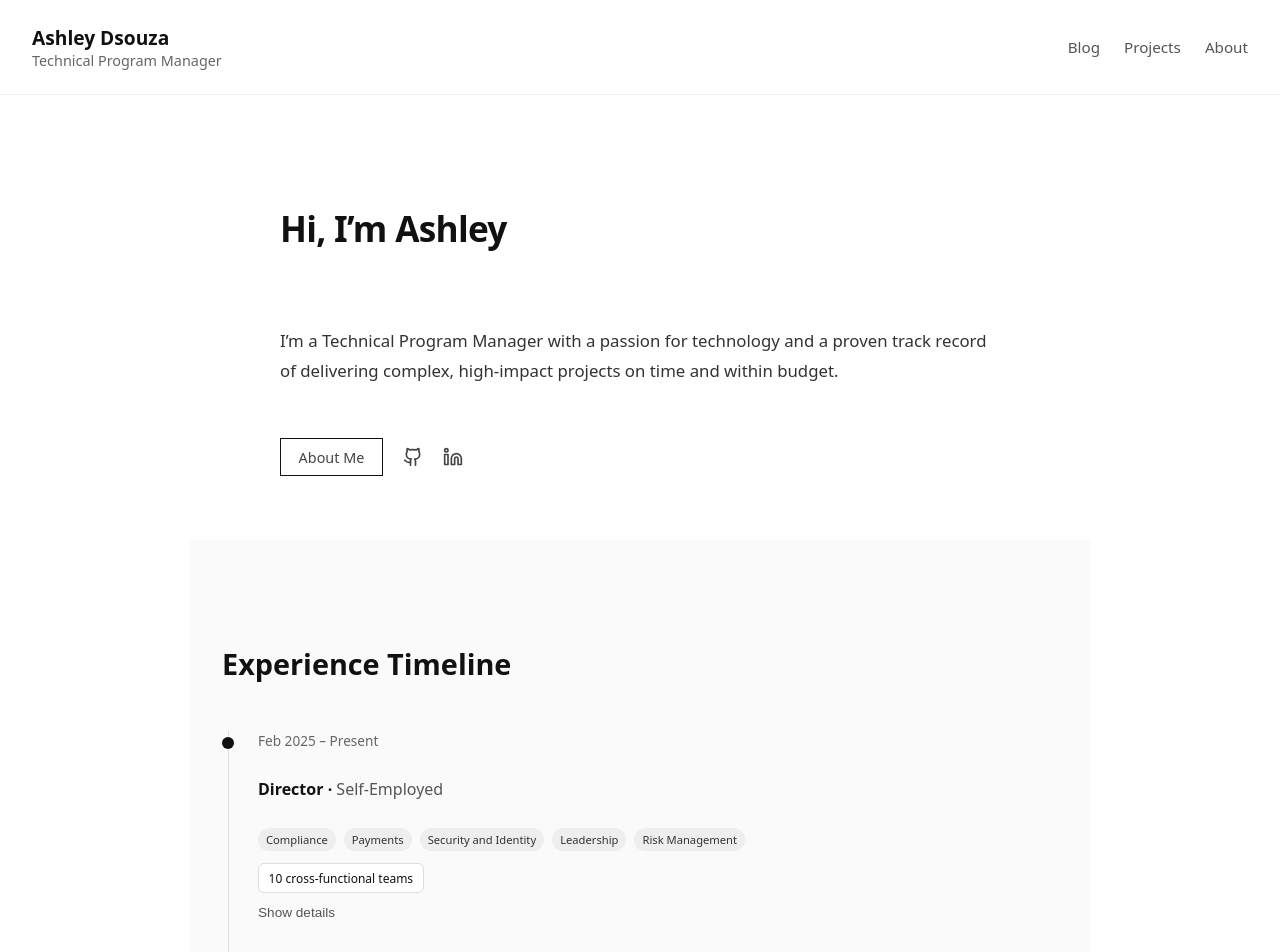
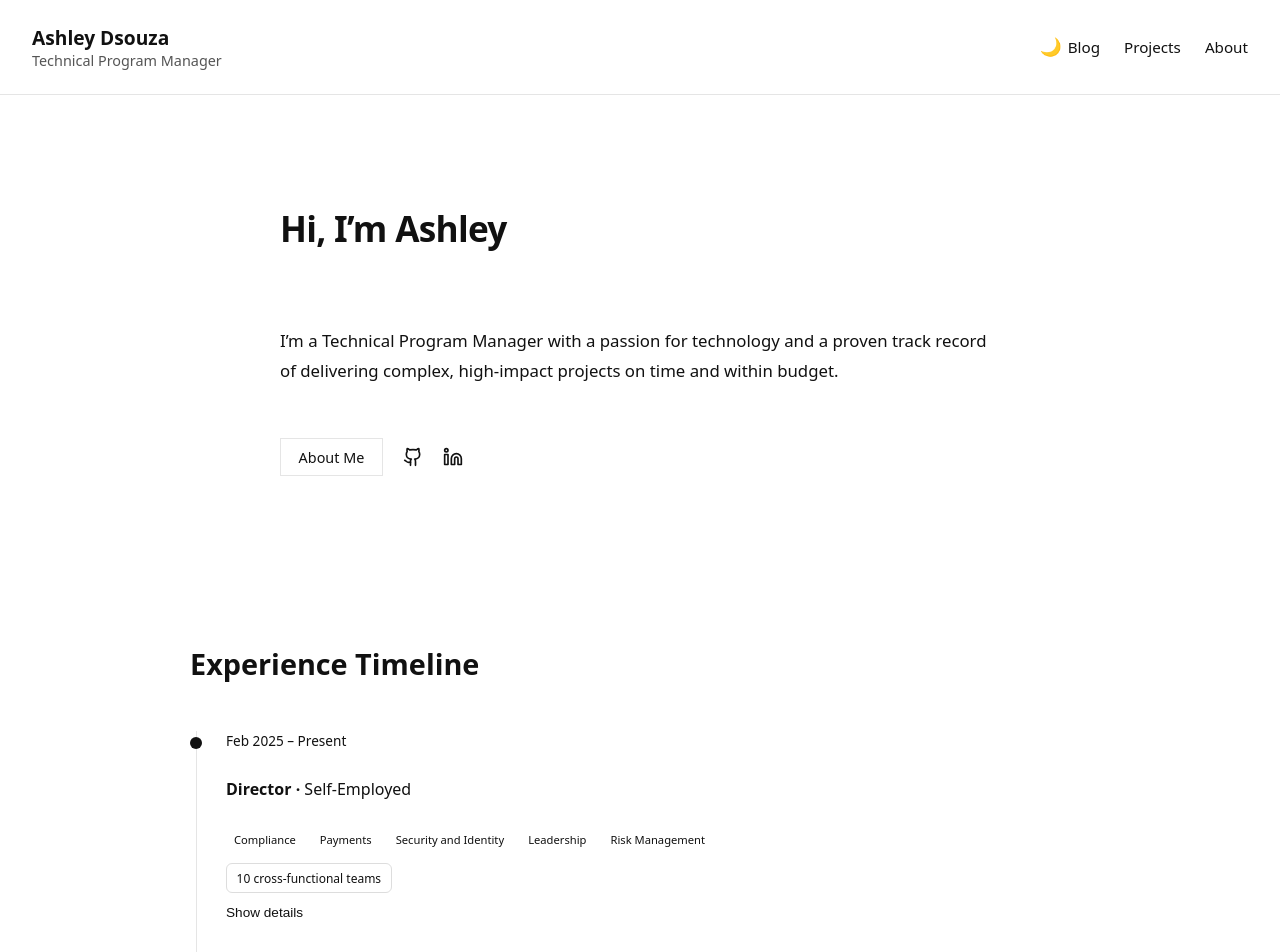
Before and after one commit to ashleybdsouza/ashleybdsouza.github.io, a React (Vite) app: page / in a window 1280 px wide. Shown: the top 952 px of the page. Built offline with nearby package versions, Linux system fonts and the light colour scheme.

Commit message:
Dark Mode

```diff
--- a/src/App.jsx
+++ b/src/App.jsx
@@ -4,13 +4,12 @@ import Landing from "./pages/Landing";
 import About from "./pages/About";
 import Blog from "./pages/Blog";
 import Projects from "./pages/Projects";
-
 function App() {
   return (
     <BrowserRouter>
       <Header />
 
-      <main style={{ maxWidth: "900px", margin: "0 auto" }}>
+      <main style={{ maxWidth: "max", margin: "0 auto" }}>
         <Routes>
           <Route path="/" element={<Landing />} />
           <Route path="/about" element={<About />} />
--- a/src/components/Header.css
+++ b/src/components/Header.css
@@ -1,12 +1,13 @@
-/* General header */
 .site-header {
   display: flex;
-  justify-content: space-between;
+  justify-content: flex-start;
   align-items: center;
   padding: 1.5rem 2rem;
-  border-bottom: 1px solid #eee;
+  background: var(--bg);
+  color: var(--text-primary);
+  border-bottom: 1px solid var(--border);
   position: relative;
-  z-index: 100; /* header always on top */
+  z-index: 100;
 }
 
 .header-left {
@@ -17,62 +18,40 @@
 .header-left .name {
   font-size: 1.2rem;
   font-weight: 600;
-  color: #111;
+  color: var(--text-primary);
   text-decoration: none;
 }
 
 .header-left .subtitle {
   font-size: 0.9rem;
-  color: #666;
+  color: var(--text-secondary);
 }
 
-/* Nav links */
 .site-header nav {
   display: flex;
   gap: 1.5rem;
-  transition: transform 0.3s ease, opacity 0.3s ease;
 }
 
 .site-header nav a {
   text-decoration: none;
-  color: #555;
+  color: var(--text-primary);
   font-size: 0.95rem;
 }
 
-.site-header nav a.active {
-  color: #111;
-  font-weight: 500;
-}
-
-/* Hamburger */
 .menu-toggle {
   display: none;
   font-size: 1.5rem;
   cursor: pointer;
-  z-index: 101; /* above overlay */
-}
-
-/* Overlay */
-.nav-overlay {
-  display: none;
+  z-index: 101;
 }
 
 .nav-overlay.show {
-  display: block;
   position: fixed;
-  top: 0;
-  left: 0;
-  width: 100%;
-  height: 100%;
-  background: rgba(0, 0, 0, 0.4); /* semi-transparent */
-  z-index: 100; /* below nav but above page content */
+  inset: 0;
+  background: rgba(0, 0, 0, 0.4);
+  z-index: 100;
 }
 
-nav a:hover {
-  color: #111;
-}
-
-/* Mobile styles */
 @media (max-width: 768px) {
   nav {
     position: fixed;
@@ -80,14 +59,13 @@ nav a:hover {
     right: 0;
     height: 100vh;
     width: 250px;
-    background-color: #fff;
+    background-color: var(--bg);
     flex-direction: column;
-    gap: 1rem;
     padding: 3rem 1.5rem;
     transform: translateX(100%);
     opacity: 0;
     pointer-events: none;
-    z-index: 101; /* above overlay */
+    z-index: 101;
   }
 
   nav.show {
@@ -100,3 +78,12 @@ nav a:hover {
     display: block;
   }
 }
+
+.theme-toggle {
+  background: none;
+  border: none;
+  font-size: 1.1rem;
+  cursor: pointer;
+  color: var(--text-primary);
+  margin-left: auto
+}
--- a/src/components/Header.jsx
+++ b/src/components/Header.jsx
@@ -1,7 +1,6 @@
-import { useState } from "react";
+import { useEffect, useState } from "react";
 import { NavLink } from "react-router-dom";
 import { useLocation } from "react-router-dom";
-import { useEffect } from "react";
 import './Header.css';
 
 
@@ -15,6 +14,17 @@ export default function Header() {
       setMenuOpen(false);
   }, [location.pathname]);
 
+  /*Dark Mode*/
+  const [darkMode, setDarkMode] = useState(() => {
+    const saved = localStorage.getItem("theme");
+    if (saved) return saved === "dark";
+      return window.matchMedia("(prefers-color-scheme: dark)").matches;
+  });
+
+useEffect(() => {
+  document.body.classList.toggle("dark", darkMode);
+  localStorage.setItem("theme", darkMode ? "dark" : "light");
+}, [darkMode]);
   return (
     <>
       {/* Overlay */}
@@ -30,6 +40,13 @@ export default function Header() {
           </NavLink>
           <div className="subtitle">Technical Program Manager</div>
         </div>
+        <button
+          className="theme-toggle"
+          onClick={() => setDarkMode(!darkMode)}
+          aria-label="Toggle dark mode"
+        >
+          {darkMode ? "☀️" : "🌙"}
+        </button>
 
         <button
           className="menu-toggle"
--- a/src/main.jsx
+++ b/src/main.jsx
@@ -2,6 +2,8 @@ import React from "react";
 import ReactDOM from "react-dom/client";
 import App from "./App";
 import "./index.css";
+import "./styles/theme.css";
+
 
 const redirect = sessionStorage.redirect;
 delete sessionStorage.redirect;
--- a/src/pages/Landing.jsx
+++ b/src/pages/Landing.jsx
@@ -8,8 +8,7 @@ export default function Landing() {
     <main>
       <AboutSection />
       <TimelineSection />
-      <TechSection />
-      <FeaturedPostsSection />
+
     </main>
   );
 }
--- a/src/styles/landing.css
+++ b/src/styles/landing.css
@@ -1,7 +1,8 @@
 /* ABOUT SECTION */
-
 .about-section {
   padding: 5rem 2rem 4rem;
+  background: var(--bg);
+  color: var(--text-primary);
 }
 
 .about-inner {
@@ -12,22 +13,17 @@
   gap: 1.75rem;
 }
 
-/* Heading */
 .about-heading {
   font-size: 2.2rem;
   font-weight: 600;
   letter-spacing: -0.02em;
-  color: #111;
 }
 
-/* Intro text */
 .about-intro {
   font-size: 1.05rem;
   line-height: 1.75;
-  color: #333;
 }
 
-/* Actions row */
 .about-actions {
   display: flex;
   align-items: center;
@@ -35,35 +31,27 @@
   margin-top: 0.5rem;
 }
 
-/* Button */
 .about-button {
   padding: 0.55rem 1.1rem;
-  border: 1px solid #111;
+  border: 1px solid var(--border);
   text-decoration: none;
-  color: #111;
+  color: var(--text-primary);
   font-size: 0.9rem;
   font-weight: 500;
   transition: background 0.2s ease, color 0.2s ease;
 }
 
 .about-button:hover {
-  background: #111;
-  color: #fff;
+  background: var(--accent);
+  color: var(--bg);
 }
 
-/* Social icons */
 .about-actions a {
-  color: #444;
+  color: var(--text-primary);
   display: flex;
   align-items: center;
-  transition: color 0.2s ease;
 }
 
-.about-actions a:hover {
-  color: #000;
-}
-
-/* Mobile refinement */
 @media (max-width: 768px) {
   .about-heading {
     font-size: 1.9rem;
@@ -78,7 +66,7 @@
 
 .timeline-section {
   padding: 4rem 2rem;
-  background: #fafafa;
+  background: var(--bg);
 }
 
 .timeline-inner {
@@ -90,7 +78,7 @@
   font-size: 1.6rem;
   font-weight: 600;
   margin-bottom: 3rem;
-  color: #111;
+  color: var(--text-primary);
 }
 
 /* Timeline container */
@@ -116,14 +104,14 @@
   top: 0;
   bottom: 0;
   width: 1px;
-  background: #ddd;
+  background: var(--border);
 }
 
 /* Marker dot */
 .timeline-marker {
   width: 12px;
   height: 12px;
-  background: #111;
+  background: var(--text-primary);
   border-radius: 50%;
   margin-top: 0.35rem;
   flex-shrink: 0;
@@ -138,18 +126,18 @@
 
 .timeline-period {
   font-size: 0.85rem;
-  color: #666;
+  color: var(--text-primary);
 }
 
 .timeline-title {
   font-size: 1rem;
   font-weight: 600;
-  color: #111;
+  color: var(--text-primary);
 }
 
 .timeline-title span {
   font-weight: 400;
-  color: #555;
+  color: var(--text-primary);
 }
 
 .timeline-content ul {
@@ -163,7 +151,7 @@
 .timeline-content li {
   font-size: 0.95rem;
   line-height: 1.5;
-  color: #333;
+  color: var(--text-primary);
 }
 
 /* Desktop enhancement */
@@ -205,8 +193,8 @@
   font-size: 0.7rem;
   padding: 0.25rem 0.5rem;
   border-radius: 999px;
-  background: #eee;
-  color: #333;
+  background: var(--bg);
+  color: var(--text-primary);
   font-weight: 500;
 }
 
@@ -216,7 +204,7 @@
   border: none;
   padding: 0;
   font-size: 0.85rem;
-  color: #555;
+  color: var(--text-primary);
   cursor: pointer;
   align-self: flex-start;
 }
@@ -237,6 +225,6 @@
   padding: 0.35rem 0.6rem;
   border: 1px solid #ddd;
   border-radius: 6px;
-  color: #111;
-  background: #fff;
+  color: var(--text-primary);
+  background: var(--bg);
 }
--- /dev/null
+++ b/src/styles/theme.css
@@ -0,0 +1,19 @@
+/* Light theme (default) */
+:root {
+  --bg: #ffffff;
+  --bg-muted: #fafafa;
+  --text-primary: #111111;
+  --text-secondary: #555555;
+  --border: #e5e5e5;
+  --accent: #111111;
+}
+
+/* Dark theme */
+body.dark {
+  --bg: #0f0f10;
+  --bg-muted: #161617;
+  --text-primary: #f5f5f5;
+  --text-secondary: #aaaaaa;
+  --border: #2a2a2a;
+  --accent: #ffffff;
+}
```
